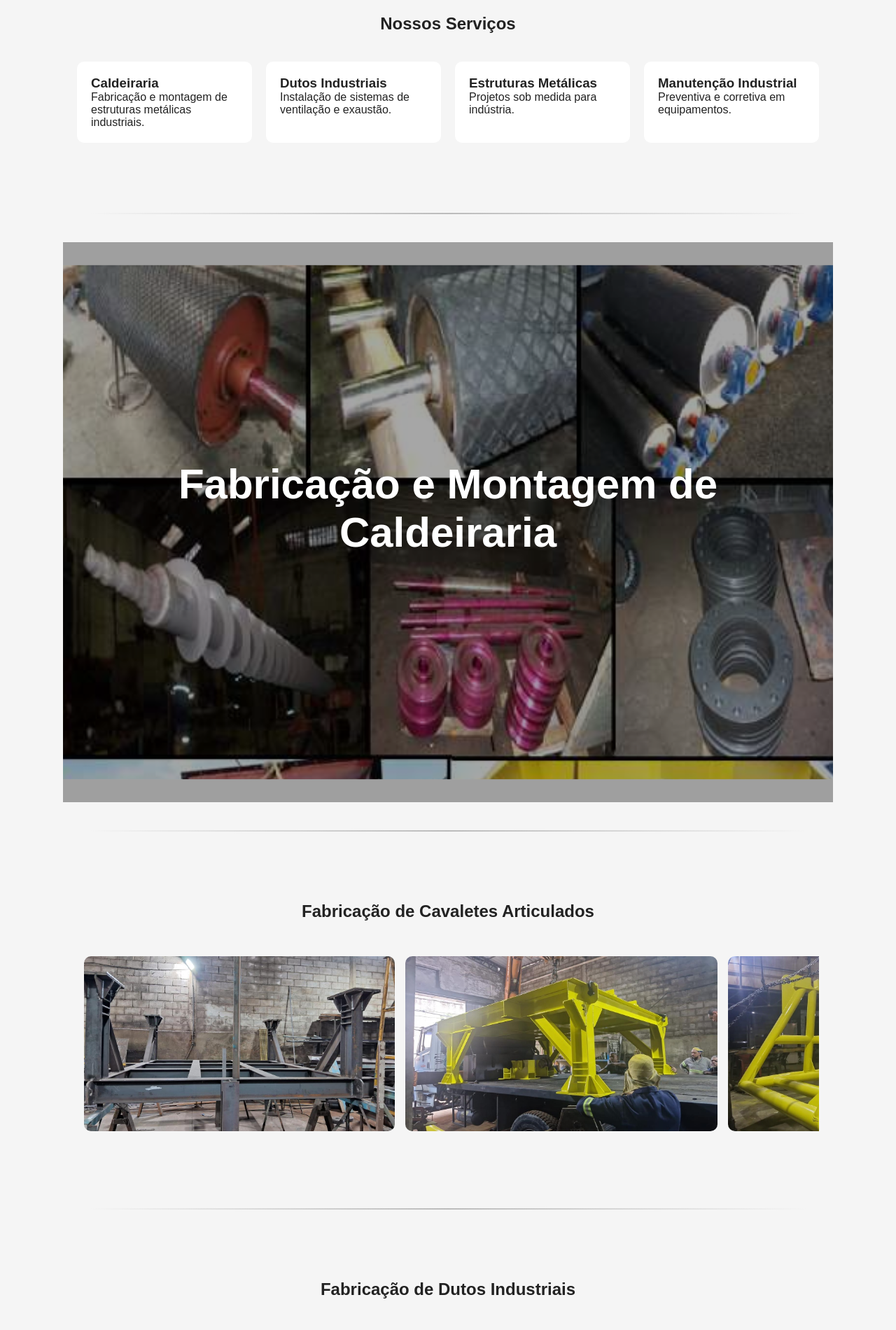
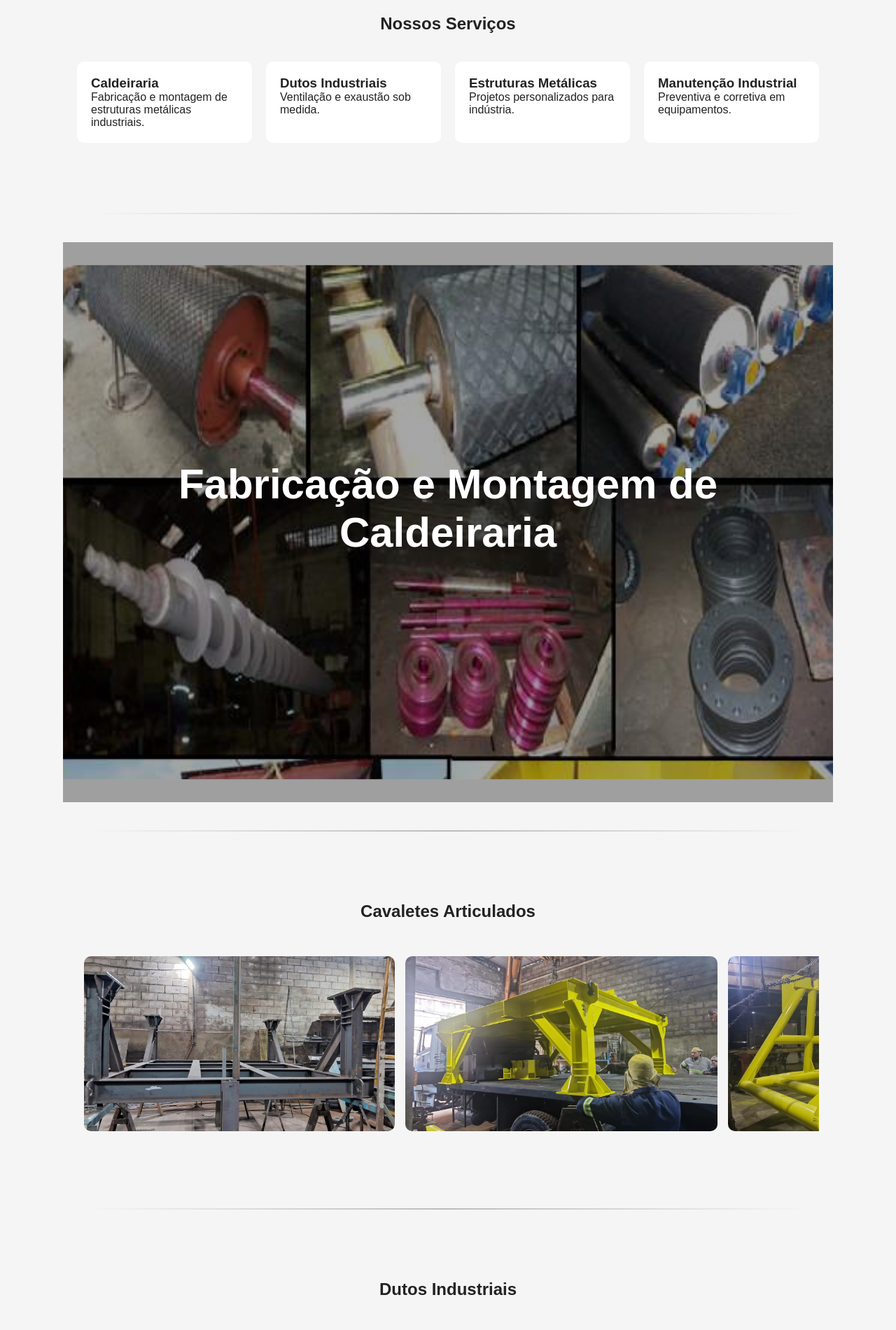
Before and after one commit to stmmanut-a11y/stmmanutencao, a plain HTML site: page index.html in a window 1280 px wide. Shown: the part 840-2740 px from the top of the page at 70% size. Drawn offline with Linux system fonts and the light colour scheme.

Commit message:
Update index.html

```diff
--- a/index.html
+++ b/index.html
@@ -34,12 +34,12 @@
 
         <div class="card">
             <h3>Dutos Industriais</h3>
-            <p>Instalação de sistemas de ventilação e exaustão.</p>
+            <p>Ventilação e exaustão sob medida.</p>
         </div>
 
         <div class="card">
             <h3>Estruturas Metálicas</h3>
-            <p>Projetos sob medida para indústria.</p>
+            <p>Projetos personalizados para indústria.</p>
         </div>
 
         <div class="card">
@@ -51,7 +51,7 @@
 
 <div class="divisoria"></div>
 
-<!-- 🔥 CALDEIRARIA EM DESTAQUE (FULL SCREEN) -->
+<!-- 🔥 CALDEIRARIA (FULL SCREEN) -->
 <section class="hero-projeto">
     <img src="caldeiraria.jpeg">
     <div class="texto-projeto">
@@ -63,7 +63,7 @@
 
 <!-- CAVALETES -->
 <section class="slider-section">
-    <h2>Fabricação de Cavaletes Articulados</h2>
+    <h2>Cavaletes Articulados</h2>
     <div class="slider">
         <img src="cavalete1.jpeg">
         <img src="cavalete2.jpeg">
@@ -78,7 +78,7 @@
 
 <!-- DUTOS -->
 <section class="slider-section">
-    <h2>Fabricação de Dutos Industriais</h2>
+    <h2>Dutos Industriais</h2>
     <div class="slider">
         <img src="fabricação de dutos1.jpeg">
         <img src="fabricação de dutos2.jpeg">
@@ -98,7 +98,7 @@
 
 <div class="divisoria"></div>
 
-<!-- 🔥 SUPORTE BANDEJA FULL -->
+<!-- 🔥 SUPORTE BANDEJA (FULL SCREEN) -->
 <section class="hero-projeto">
     <img src="suporte para bandeija de proteção.jpeg">
     <div class="texto-projeto">
@@ -137,7 +137,7 @@
 
 <div class="divisoria"></div>
 
-<!-- RESPONSÁVEL TÉCNICO -->
+<!-- RESPONSÁVEL -->
 <section class="responsavel">
 
     <h2>Responsável Técnico</h2>
```
